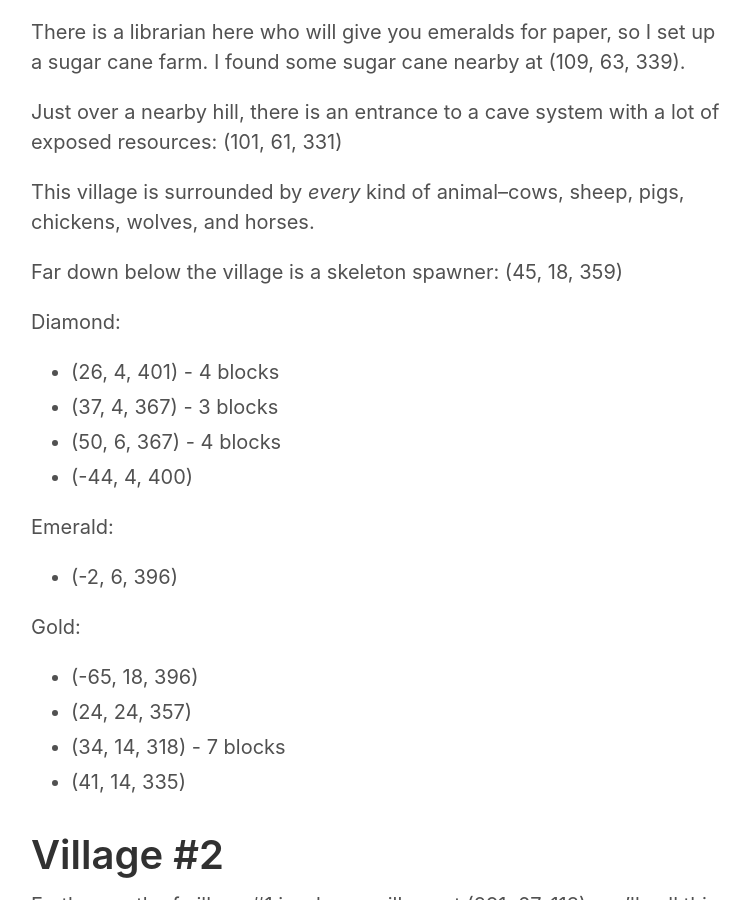
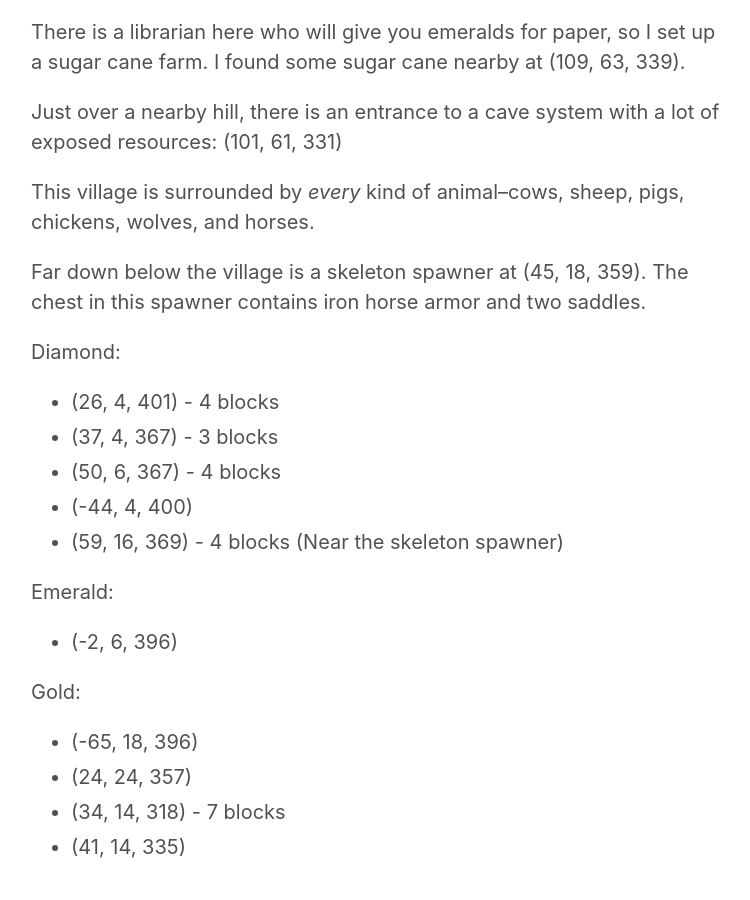
Before and after one commit to chrisjmccormick/personal-site, a Jekyll site: the page built from _posts/2016-05-28-xmc360-seed-bigworldcivilization.markdown, in a window 1280 px wide and 900 px high, scrolled down 1675 px. Shown: the whole window, without its empty margins (259-1009 px from the left). Built offline with Jekyll 4.4.1, drawn with Linux system fonts in a browser that asks for light colours; comment, search, counter and statistics services are not loaded.

Commit message:
Adding more diamond locations.

```diff
--- a/_posts/2016-05-28-xmc360-seed-bigworldcivilization.markdown
+++ b/_posts/2016-05-28-xmc360-seed-bigworldcivilization.markdown
@@ -30,7 +30,7 @@ Just over a nearby hill, there is an entrance to a cave system with a lot of exp
 
 This village is surrounded by *every* kind of animal--cows, sheep, pigs, chickens, wolves, and horses.
 
-Far down below the village is a skeleton spawner: (45, 18, 359)
+Far down below the village is a skeleton spawner at (45, 18, 359). The chest in this spawner contains iron horse armor and two saddles.
 
 Diamond:
 
@@ -38,6 +38,7 @@ Diamond:
 * (37, 4, 367) - 3 blocks
 * (50, 6, 367) - 4 blocks
 * (-44, 4, 400)
+* (59, 16, 369) - 4 blocks (Near the skeleton spawner)
 
 Emerald:
 
```
